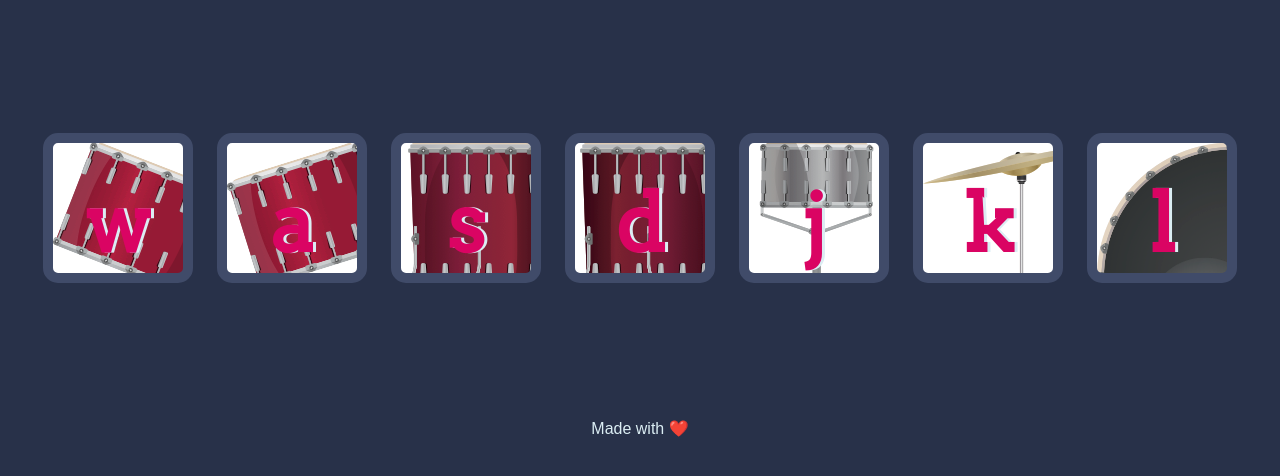
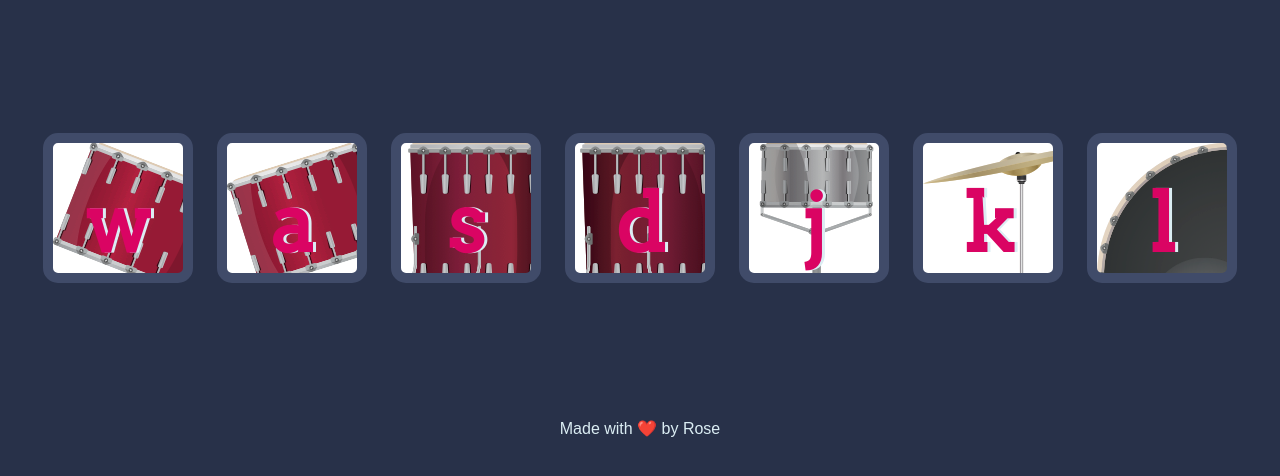
Before and after one commit to RoseBatoeva/Drum-Kit, a plain HTML site: page index.html in a window 1280 px wide. Shown: the part 156-632 px from the top of the page. Drawn offline with Linux system fonts and the light colour scheme.

Commit message:
Update index.html

```diff
--- a/index.html
+++ b/index.html
@@ -1,6 +1,5 @@
 <!DOCTYPE html>
 <html lang="en" dir="ltr">
-
 <head>
   <meta charset="utf-8">
   <title>Drum Kit</title>
@@ -24,7 +23,7 @@
 <script src="index.js" charset="utf-8"></script>
 
 <footer>
-  Made with ❤️
+  Made with ❤️ by Rose
 </footer>
 </body>
 </html>
```
